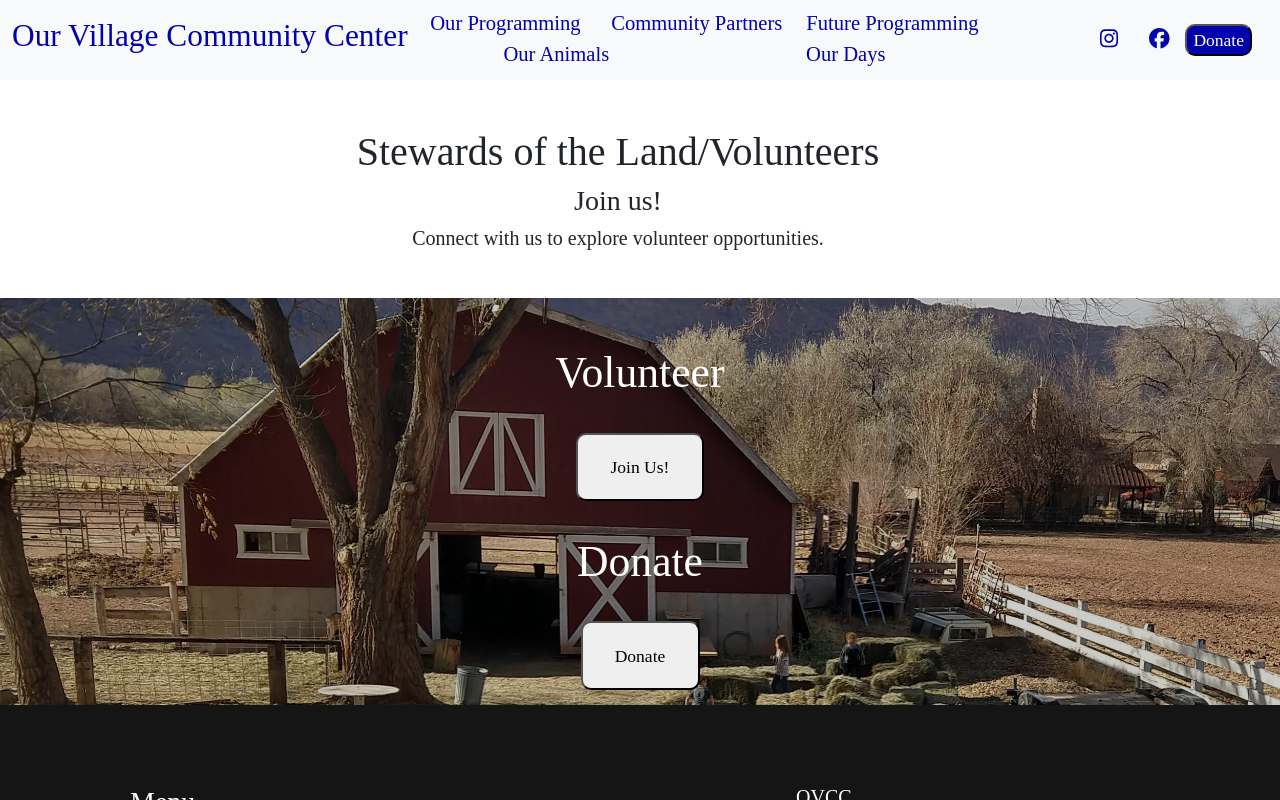
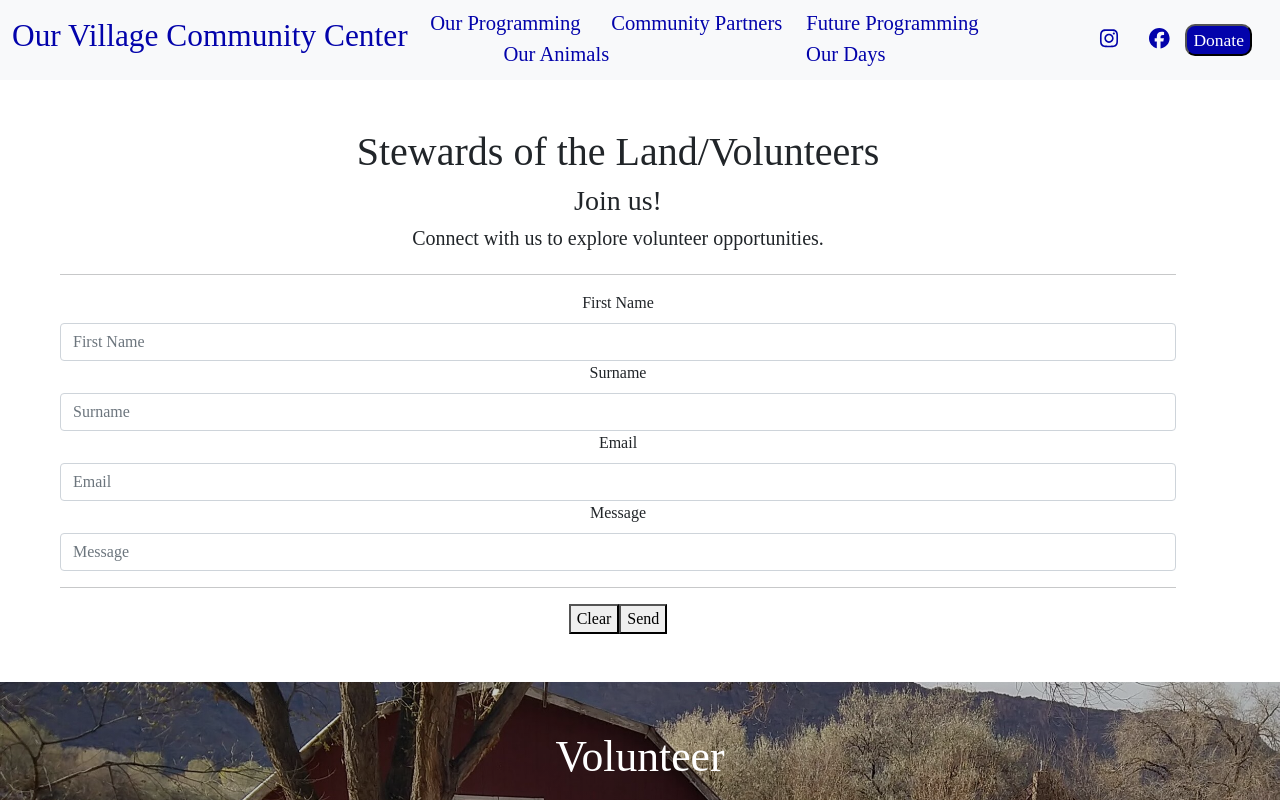
Before and after one commit to Sheilabob/OurVillageCopy, a React (Create React App) app: page /volunteer in a window 1280 px wide. Shown: the top 800 px of the page. Built offline with nearby package versions, Linux system fonts and the light colour scheme.

Commit message:
basic volunteer form set up, needs to be styled and controlled

```diff
--- a/src/Components/VolunteerForm.js
+++ b/src/Components/VolunteerForm.js
@@ -1,13 +1,108 @@
 import React from "react";
-import { Container, Row, Col } from "react-bootstrap";
+import { Container, Row, Col, Form, FormGroup, FormControl, FormCheck, FormLabel, FormSelect } from 'react-bootstrap';
 
 
 export default function VolunteerForm() {
+    const [formData, setFormData] = React.useState({
+        firstName: '',
+        surName: '',
+        email: '',
+        message: '',
+    });
+
+    function handleChange(event) {
+        const {name, value, type, checked} = event.target
+        setFormData(prevFormData => {
+            return {
+                ...prevFormData,
+                [name]: type === "checkbox" ? checked : value
+            }
+        })
+    }
+
+    function handleSubmit() {
+        console.log(`Form State: ${JSON.stringify(formData)}`);
+        alert(`Form State: ${JSON.stringify(formData)}`);
+    }
+
+    function handleClear() {
+        setFormData({
+            firstName: '',
+            surName: '',
+            email: '',
+            message: '',
+        });
+        console.log(formData);
+    };
+
     return (
+
         <Container className="m-5">
-            <h1>Stewards of the Land/Volunteers</h1>
-            <h3>Join us!</h3>
-            <h5>Connect with us to explore volunteer opportunities.</h5>
+
+
+        <h1>Stewards of the Land/Volunteers</h1>
+        <h3>Join us!</h3>
+        <h5>Connect with us to explore volunteer opportunities.</h5>
+                <Row>
+                    <Col>
+                        <Form onSubmit={handleSubmit}>
+                                <hr />
+                                <FormGroup controlId="firstName">
+                                    <FormLabel>First Name</FormLabel>
+                                    <FormControl
+                                        model='.firstName'
+                                        id='firstName'
+                                        name='firstName'
+                                        placeholder='First Name'
+                                        type="text"
+                                        onChange={handleChange}
+                                        value={formData.firstName}
+                                    />
+                                </FormGroup>
+                                <FormGroup controlId="surName" >
+                                    <FormLabel>Surname</FormLabel>
+                                    <FormControl
+                                        model='.surName'
+                                        id='surName'
+                                        name='surName'
+                                        placeholder='Surname'
+                                        type="text"
+                                        onChange={handleChange}
+                                        value={formData.surName}
+                                    />
+                                </FormGroup>
+                                <FormGroup controlId="email" >
+                                    <FormLabel>Email</FormLabel>
+                                    <FormControl
+                                        model='.email'
+                                        id='email'
+                                        name='email'
+                                        placeholder='Email'
+                                        type="text"
+                                        onChange={handleChange}
+                                        value={formData.email}
+                                    />
+                                </FormGroup>
+                                <FormGroup controlId="message" >
+                                    <FormLabel>Message</FormLabel>
+                                    <FormControl
+                                        model='.message'
+                                        id='message'
+                                        name='message'
+                                        placeholder='Message'
+                                        type="text"
+                                        onChange={handleChange}
+                                        value={formData.message}
+                                    />
+                                </FormGroup>
+
+                                <hr />
+                                <button onPress={handleClear} type='reset'>Clear</button>
+                                <button type='submit'>Send</button>
+                        </Form>
+                    </Col>
+
+                </Row>
         </Container>
-    )
+    );
 }
```
